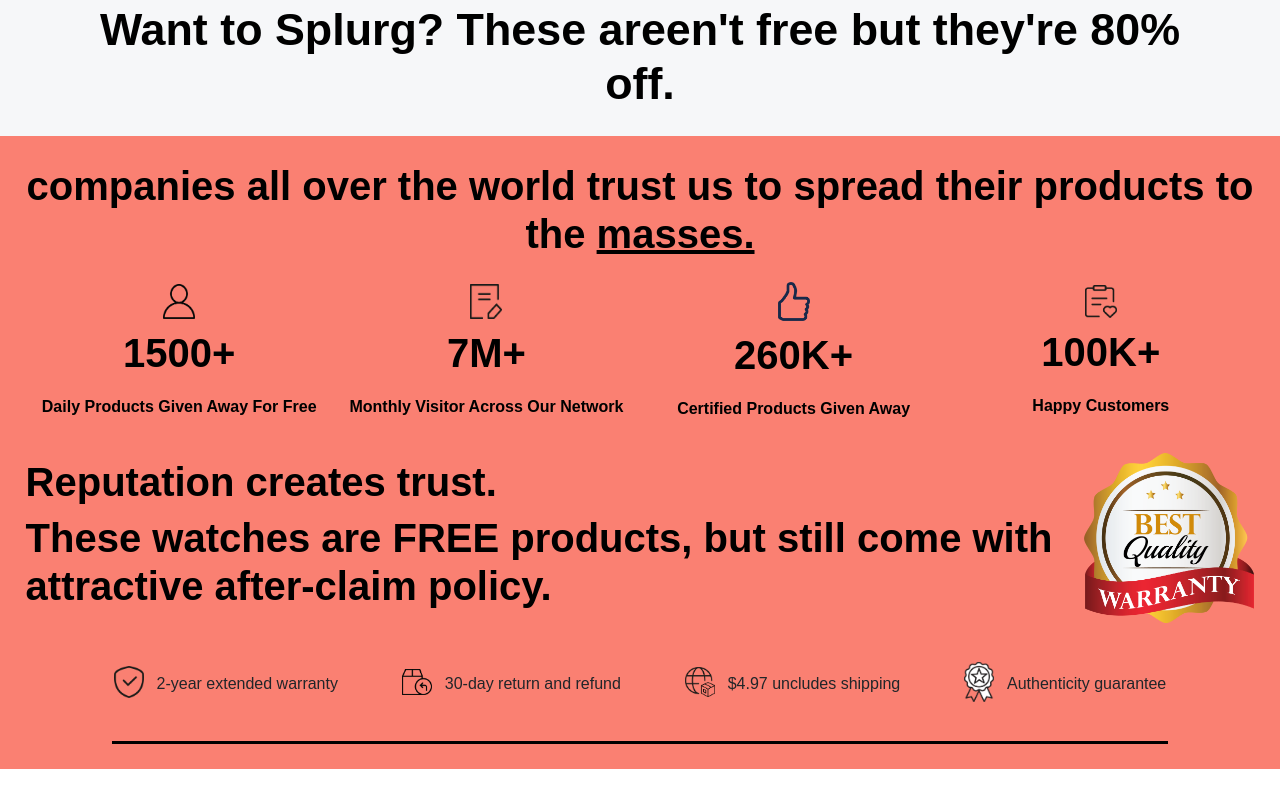
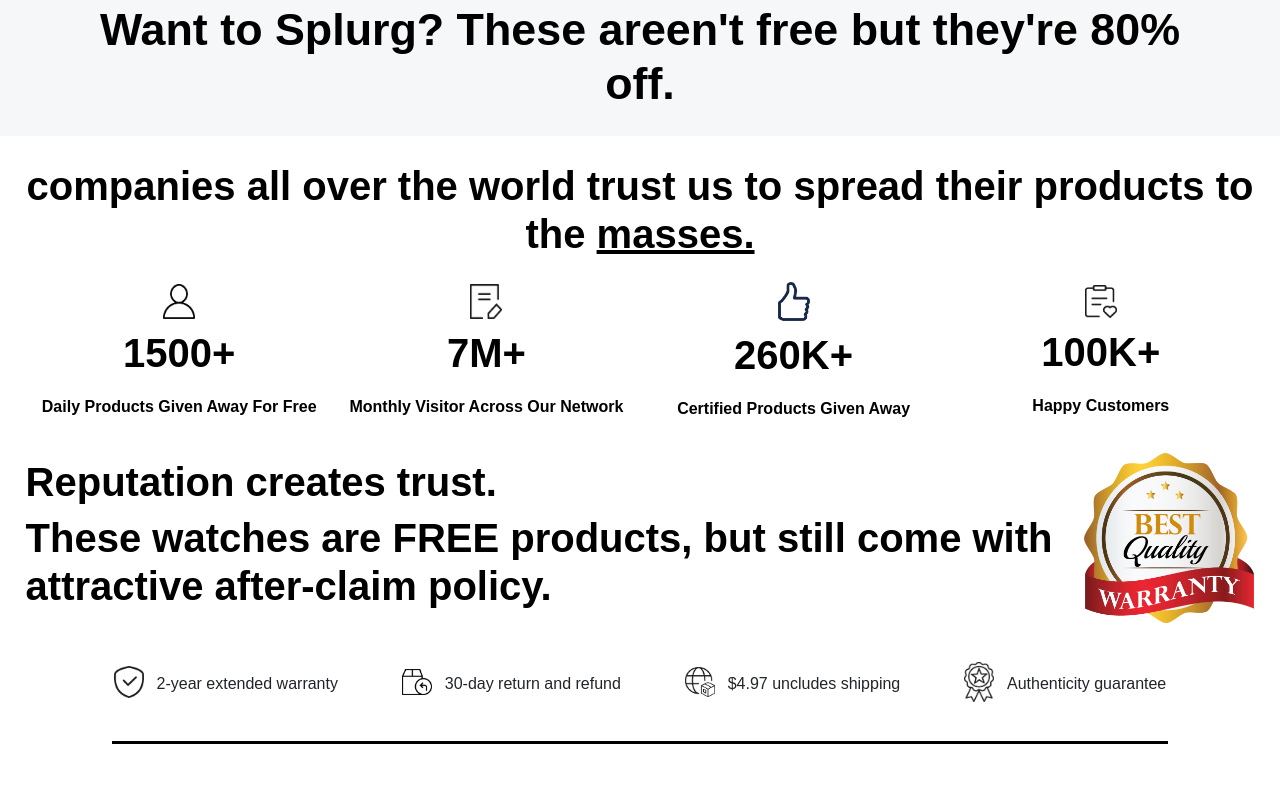
Before and after one commit to muhammademanabbas/free-watch-landing-page, a plain HTML site: page index.html in a window 1280 px wide. Shown: the part 4426-5224 px from the top of the page. Drawn offline with nearby package versions, Linux system fonts and the light colour scheme; files whose address does not match are found by name.

Commit message:
Update index.css

```diff
--- a/style/index.css
+++ b/style/index.css
@@ -439,7 +439,6 @@ align-items: center;
     align-items: center;
     gap: 2vh;
     padding: 2vw 2vw;
-    background-color: salmon;
 }
 
 #stats-section>h1,#stats-section>h1>span{
```
